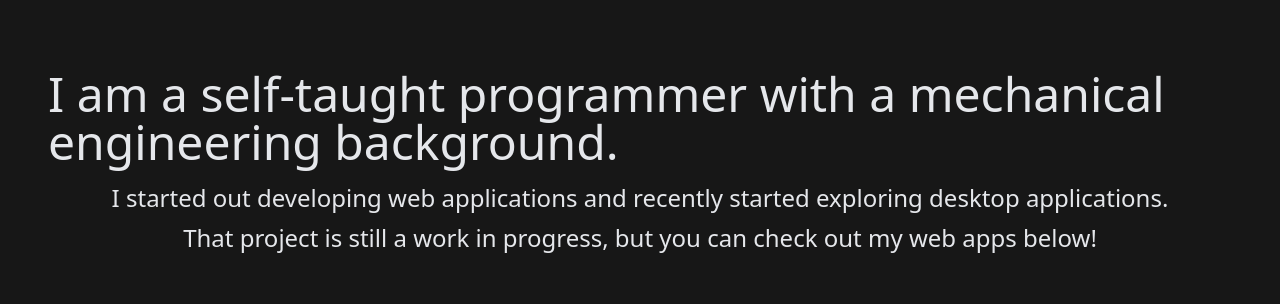
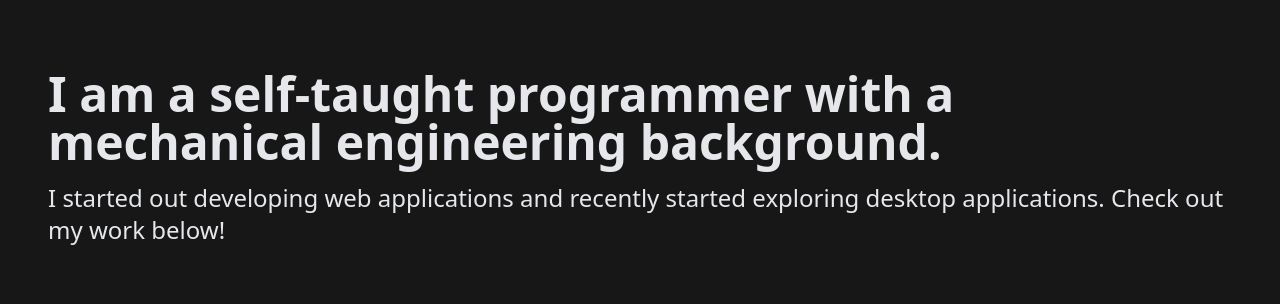
Before and after one commit to chowsteven/website, a Next.js app: page / in a window 1280 px wide. Shown: the part 778-1082 px from the top of the page. Built offline with nearby package versions, Linux system fonts and the light colour scheme.

Commit message:
Update about text

```diff
--- a/components/About.tsx
+++ b/components/About.tsx
@@ -1,16 +1,12 @@
 export const About = () => {
   return (
     <div className='flex flex-col lg:items-center pt-32 pb-12 px-12 text-gray-200'>
-      <p className='text-3xl xl:text-5xl mb-4'>
+      <p className='text-3xl font-semibold mb-4 xl:text-5xl'>
         I am a self-taught programmer with a mechanical engineering background.
       </p>
       <p className='text-lg mb-2 xl:text-2xl'>
         I started out developing web applications and recently started exploring
-        desktop applications.
-      </p>
-      <p className='text-lg xl:text-2xl'>
-        That project is still a work in progress, but you can check out my web
-        apps below!
+        desktop applications. Check out my work below!
       </p>
     </div>
   );
```
